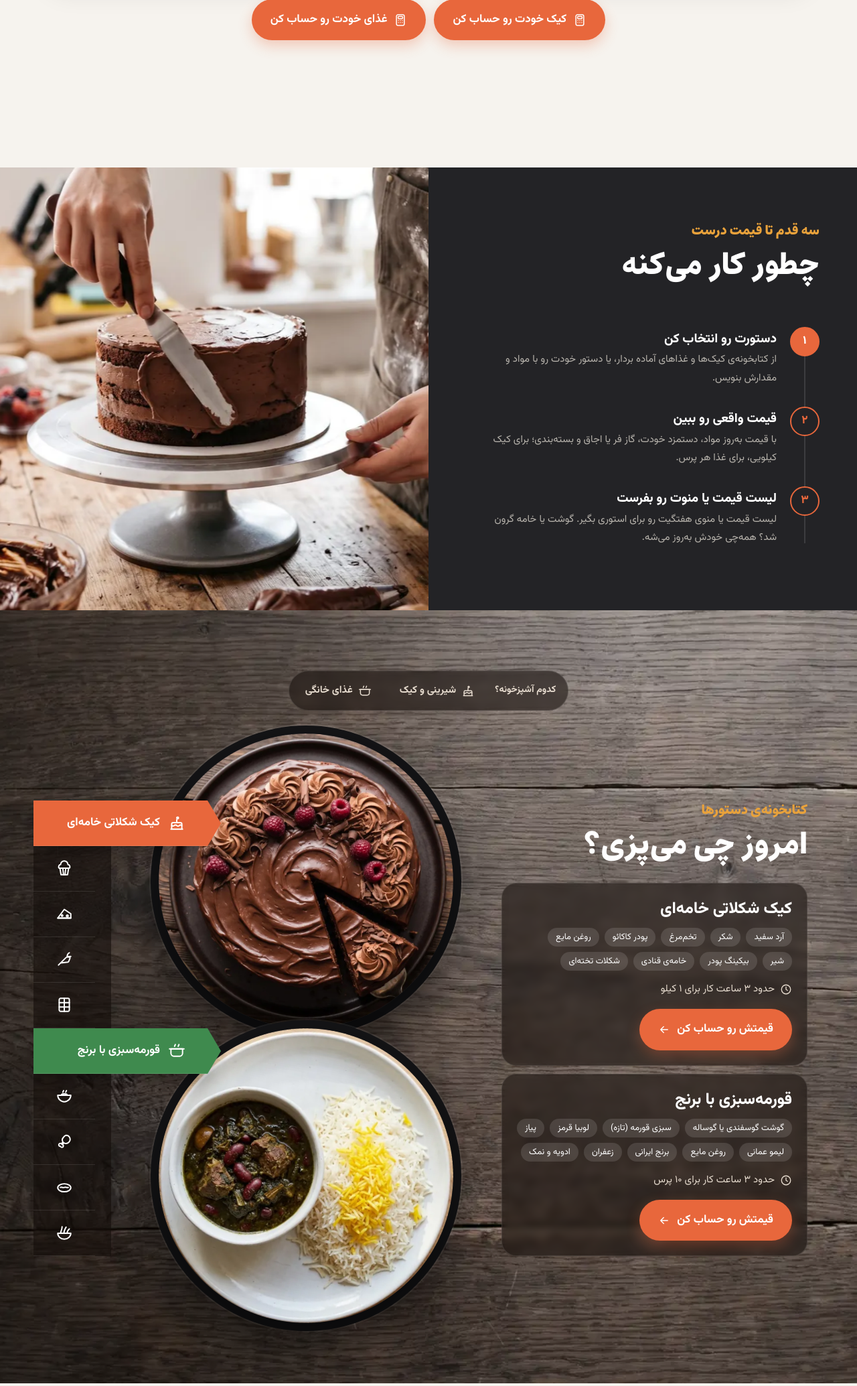
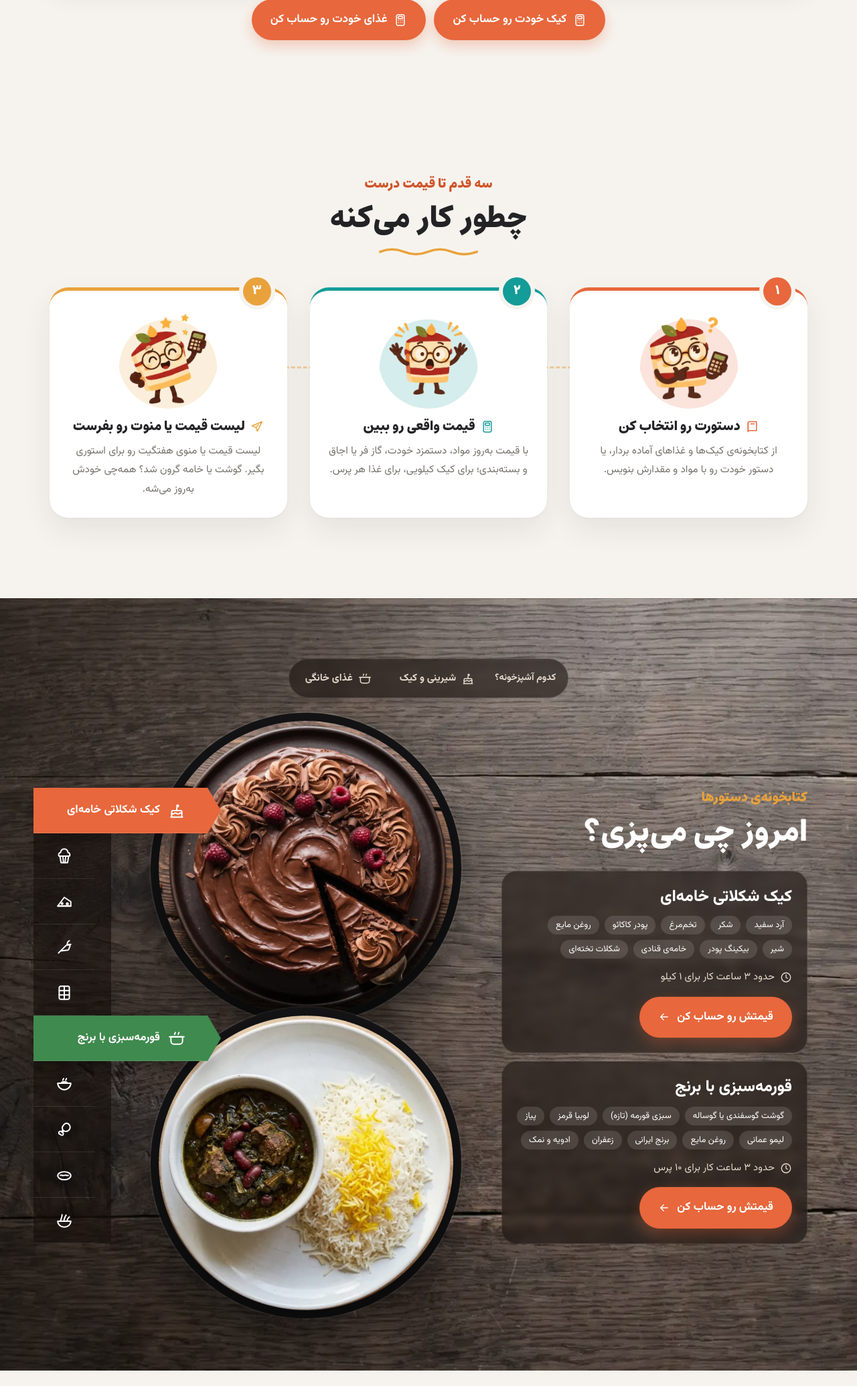
Before and after one commit to Moongirl-area/my-site, a WordPress theme: template theme/front-page.php in a window 1280 px wide. Shown: the part 2488-4557 px from the top of the page at 67% size. Run offline with PHP 8.4 and a stand-in for WordPress, Linux system fonts and the light colour scheme; the site name, menu and one post (Sample post) are stand-ins, and other content is empty.

Commit message:
صفحه‌ی اول: «چطور کار می‌کنه» به سه کارت روشن با سودی تبدیل شد تا به بخش میز چوبی نچسبد
Co-Authored-By: Claude Opus 5.5 <noreply@anthropic.com>
Claude-Session: https://claude.ai/code/session_0158KVohCejhfQB8o4n7WFYd

```diff
--- a/theme/assets/css/main.css
+++ b/theme/assets/css/main.css
@@ -763,3 +763,26 @@ html[data-k="food"] .sp-calc-hero .sp-plate { box-shadow: 0 30px 60px rgba(0, 0,
 @media (prefers-reduced-motion: reduce) {
 	.sp-marquee__track { animation: none; }
 }
+
+/* ۴. چطور کار می‌کنه: سه کارت با سودی */
+.sp-how { padding-bottom: 120px; }
+.sp-how__steps { list-style: none; margin: 46px 0 0; padding: 0; display: grid; grid-template-columns: repeat(3, 1fr); gap: 34px; position: relative; }
+.sp-how__steps::before { content: ""; position: absolute; top: 118px; left: 12%; right: 12%; border-top: 3px dashed rgba(233, 162, 59, .45); z-index: 0; }
+.sp-how__step { position: relative; z-index: 1; background: #fff; border-radius: 28px; padding: 26px 26px 28px; text-align: center; box-shadow: 0 1px 2px rgba(35, 35, 38, .04), 0 18px 44px rgba(35, 35, 38, .08); border-top: 5px solid var(--c); transition: transform .25s ease, box-shadow .25s ease; }
+.sp-how__step:hover { transform: translateY(-6px); box-shadow: 0 2px 4px rgba(35, 35, 38, .05), 0 26px 56px rgba(35, 35, 38, .13); }
+.sp-how__n { position: absolute; top: -20px; inset-inline-start: 24px; display: grid; place-items: center; width: 42px; height: 42px; border-radius: 50%; background: var(--c); color: #fff; font-family: var(--display); font-weight: 800; font-size: 19px; box-shadow: 0 0 0 6px var(--paper); }
+.sp-how__art { display: grid; place-items: center; width: 150px; height: 150px; margin: 0 auto 14px; border-radius: 50%; background: radial-gradient(circle at 50% 60%, color-mix(in srgb, var(--c) 18%, #fff) 0 62%, transparent 63%); }
+.sp-how__soodi { width: 118px; transition: transform .3s ease; }
+.sp-how__step:hover .sp-how__soodi { transform: rotate(-6deg) scale(1.06); }
+.sp-how__step h3 { display: flex; align-items: center; justify-content: center; gap: 8px; font-family: var(--display); font-size: 20px; margin: 0 0 8px; }
+.sp-how__step h3 .sp-ico { color: var(--c); }
+.sp-how__step p { margin: 0; color: var(--muted); font-size: 15.5px; line-height: 1.85; }
+@media (max-width: 900px) {
+	.sp-how__steps { grid-template-columns: 1fr; gap: 40px; max-width: 460px; margin-inline: auto; }
+	.sp-how__steps::before { top: 30px; bottom: 30px; left: 50%; right: auto; border-top: 0; border-left: 3px dashed rgba(233, 162, 59, .45); }
+}
+@media (max-width: 680px) {
+	.sp-how { padding-bottom: 80px; }
+	.sp-how__art { width: 124px; height: 124px; }
+	.sp-how__soodi { width: 96px; }
+}
--- a/theme/assets/js/motion.js
+++ b/theme/assets/js/motion.js
@@ -9,7 +9,7 @@
 
 	/* ۱. نمایش با اسکرول، با تأخیر پله‌ای بین هم‌خانواده‌ها */
 	var sel = ['.sp-pain', '.sp-section .sp-script', '.sp-section .sp-display--md', '.sp-section .sp-sub', '.sp-compare__card',
-		'.sp-section .sp-actions', '.sp-dark__text .sp-script', '.sp-dark__text h2', '.sp-timeline li', '.sp-dark__photo',
+		'.sp-section .sp-actions', '.sp-how__step',
 		'.sp-table-scene .sp-scene', '.sp-feature', '.sp-phone', '.sp-trust__grid > div', '.sp-final__inner > *', '.sp-marquee'];
 	var els = [];
 	sel.forEach(function (s) { $$(s).forEach(function (e) { if (!e.classList.contains('sp-rv')) { e.classList.add('sp-rv'); els.push(e); } }); });
--- a/theme/front-page.php
+++ b/theme/front-page.php
@@ -175,30 +175,31 @@ $sp_firsts  = array(
 	</div>
 </section>
 
-<!-- ۴. چطور کار می‌کنه (بخش تیره) -->
-<section class="sp-dark">
-	<div class="sp-dark__grid">
-		<div class="sp-dark__text">
-			<p class="sp-script sp-script--light">سه قدم تا قیمت درست</p>
-			<h2 class="sp-display sp-display--md">چطور کار می‌کنه</h2>
-			<ol class="sp-timeline">
-				<li>
-					<span class="sp-timeline__n">۱</span>
-					<div><h3>دستورت رو انتخاب کن</h3><p>از کتابخونه‌ی کیک‌ها و غذاهای آماده بردار، یا دستور خودت رو با مواد و مقدارش بنویس.</p></div>
-				</li>
-				<li>
-					<span class="sp-timeline__n">۲</span>
-					<div><h3>قیمت واقعی رو ببین</h3><p>با قیمت به‌روز مواد، دستمزد خودت، گاز فر یا اجاق و بسته‌بندی؛ برای کیک کیلویی، برای غذا هر پرس.</p></div>
-				</li>
-				<li>
-					<span class="sp-timeline__n">۳</span>
-					<div><h3>لیست قیمت یا منوت رو بفرست</h3><p>لیست قیمت یا منوی هفتگیت رو برای استوری بگیر. گوشت یا خامه گرون شد؟ همه‌چی خودش به‌روز می‌شه.</p></div>
-				</li>
-			</ol>
-		</div>
-		<div class="sp-dark__photo">
-			<?php echo sp_img( 'baking-hands', 'دست‌های آشپز خانگی در حال کار', 'sp-dark__img' ); ?>
-		</div>
+<!-- ۴. چطور کار می‌کنه (سه کارت با سودی) -->
+<section class="sp-section sp-how">
+	<div class="sp-wrap">
+		<p class="sp-script sp-center">سه قدم تا قیمت درست</p>
+		<h2 class="sp-display sp-display--md sp-center">چطور کار می‌کنه</h2>
+		<ol class="sp-how__steps">
+			<li class="sp-how__step" style="--c:#E8673C">
+				<span class="sp-how__n">۱</span>
+				<div class="sp-how__art"><?php echo sp_soodi( 'thinking', 'sp-how__soodi', 'سودی در حال فکر کردن' ); // phpcs:ignore ?></div>
+				<h3><?php echo sp_icon( 'book', 20 ); ?>دستورت رو انتخاب کن</h3>
+				<p>از کتابخونه‌ی کیک‌ها و غذاهای آماده بردار، یا دستور خودت رو با مواد و مقدارش بنویس.</p>
+			</li>
+			<li class="sp-how__step" style="--c:#149C98">
+				<span class="sp-how__n">۲</span>
+				<div class="sp-how__art"><?php echo sp_soodi( 'shocked', 'sp-how__soodi', 'سودی تعجب کرده' ); // phpcs:ignore ?></div>
+				<h3><?php echo sp_icon( 'calc', 20 ); ?>قیمت واقعی رو ببین</h3>
+				<p>با قیمت به‌روز مواد، دستمزد خودت، گاز فر یا اجاق و بسته‌بندی؛ برای کیک کیلویی، برای غذا هر پرس.</p>
+			</li>
+			<li class="sp-how__step" style="--c:#E9A23B">
+				<span class="sp-how__n">۳</span>
+				<div class="sp-how__art"><?php echo sp_soodi( 'celebrating', 'sp-how__soodi', 'سودی جشن گرفته' ); // phpcs:ignore ?></div>
+				<h3><?php echo sp_icon( 'send', 20 ); ?>لیست قیمت یا منوت رو بفرست</h3>
+				<p>لیست قیمت یا منوی هفتگیت رو برای استوری بگیر. گوشت یا خامه گرون شد؟ همه‌چی خودش به‌روز می‌شه.</p>
+			</li>
+		</ol>
 	</div>
 </section>
 
```
